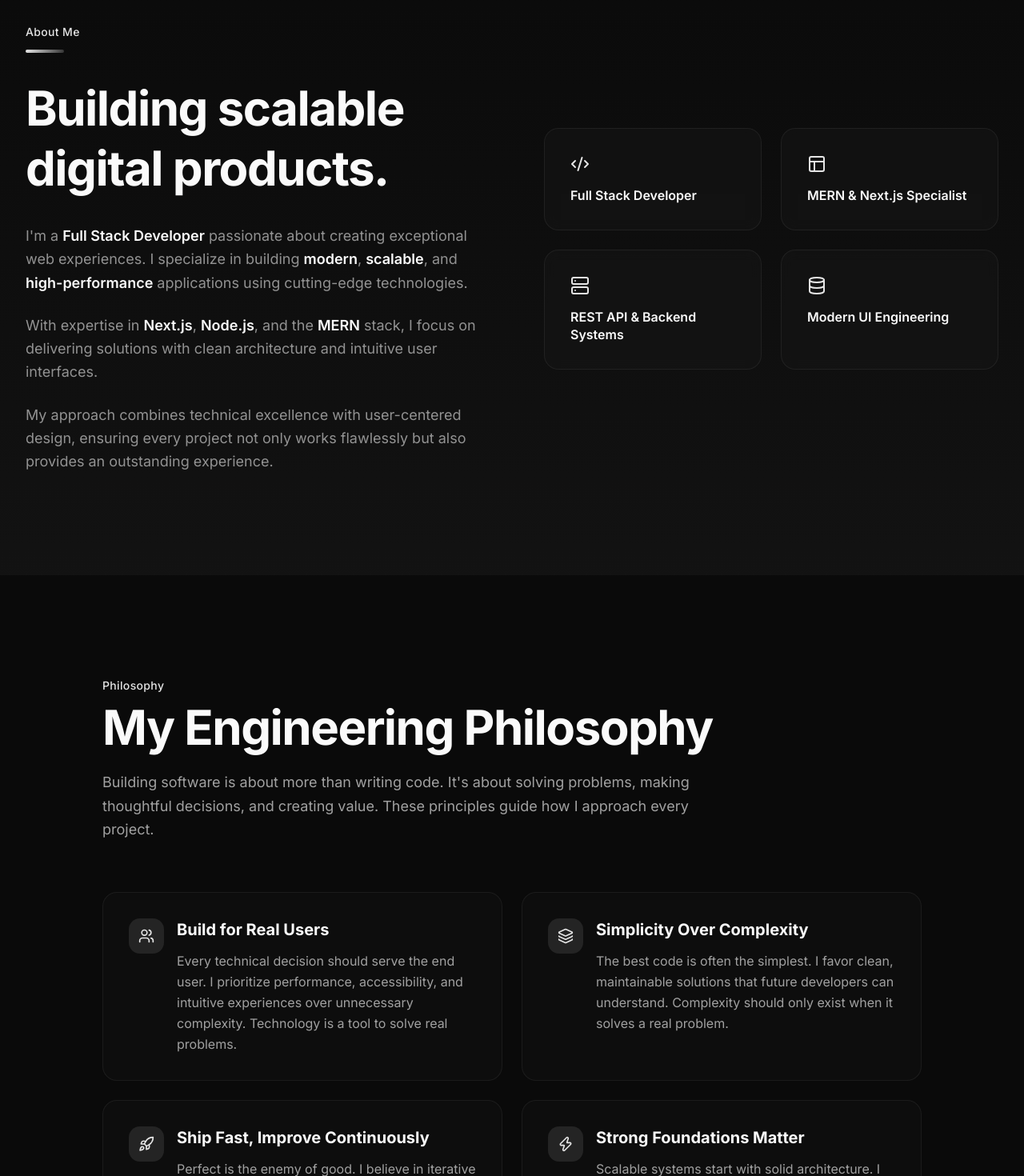
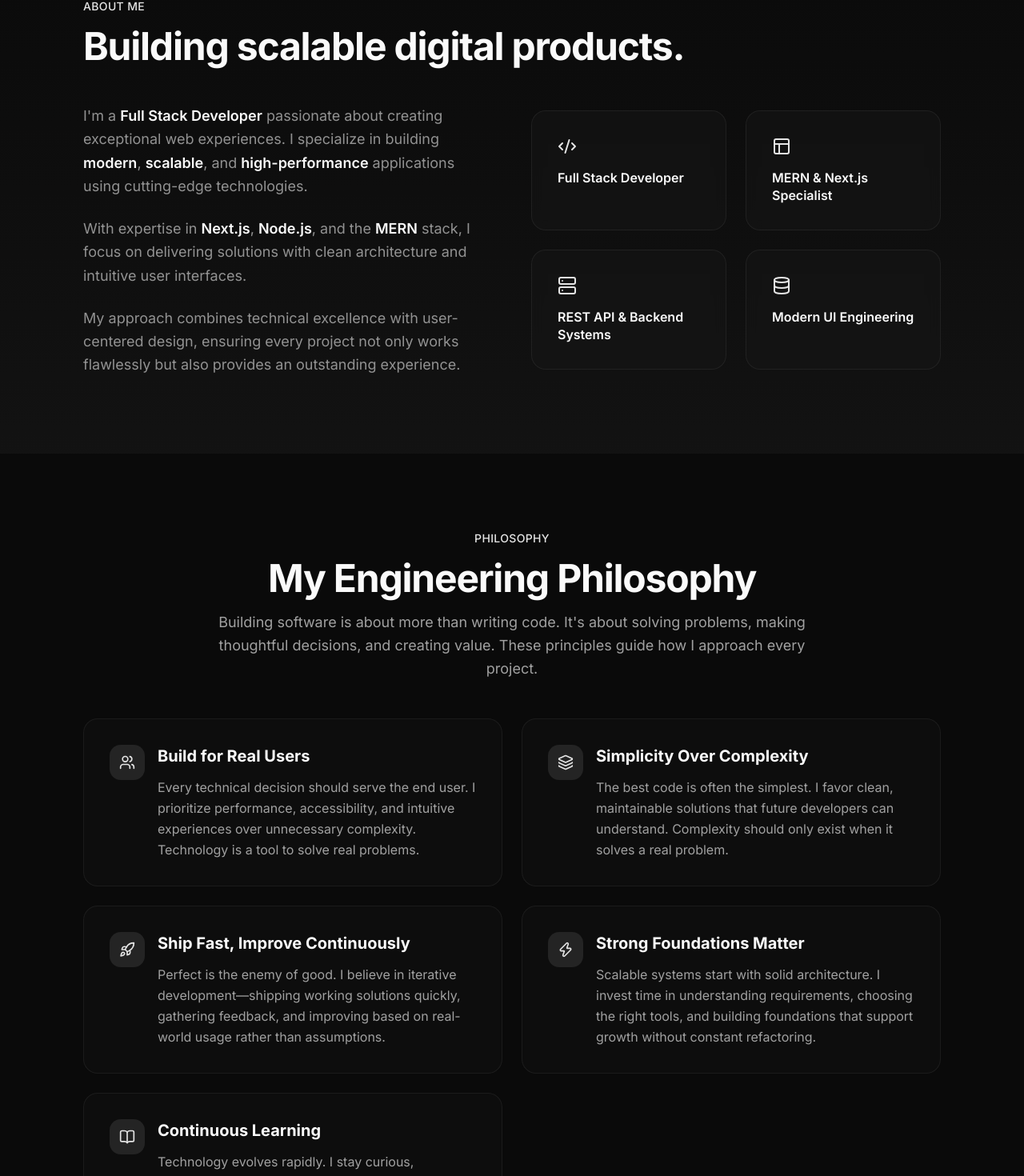
Before and after one commit to aashis06/Portfolio, a Next.js app: page / in a window 1280 px wide. Shown: the part 898-2368 px from the top of the page at 80% size. Built offline with nearby package versions, Linux system fonts and the light colour scheme.

Commit message:
adjusted nav bar and all the sections to be similar with proper margin

```diff
--- a/components/layout/container.tsx
+++ b/components/layout/container.tsx
@@ -7,7 +7,7 @@ interface ContainerProps {
 
 export function Container({ children, className }: ContainerProps) {
   return (
-    <div className={cn("mx-auto w-full max-w-7xl px-6 lg:px-8", className)}>
+    <div className={cn("mx-auto w-full max-w-6xl px-6 md:px-8 lg:px-10", className)}>
       {children}
     </div>
   );
--- a/components/layout/footer.tsx
+++ b/components/layout/footer.tsx
@@ -1,12 +1,168 @@
+"use client";
+
+import { motion } from "framer-motion";
 import { Container } from "@/components/layout/container";
+import { ArrowUp, Mail, GitBranch, Link as LinkIcon } from "lucide-react";
+import Link from "next/link";
+
+const navigationLinks = [
+  { name: "About", href: "#about" },
+  { name: "Skills", href: "#skills" },
+  { name: "Projects", href: "#projects" },
+  { name: "Experience", href: "#experience" },
+  { name: "Contact", href: "#contact" },
+];
+
+const techStack = [
+  "Next.js",
+  "React",
+  "Node.js",
+  "MongoDB",
+  "PostgreSQL",
+];
+
+const socialLinks = [
+  {
+    name: "GitHub",
+    href: "https://github.com/aashis06",
+    icon: GitBranch,
+  },
+  {
+    name: "LinkedIn",
+    href: "https://linkedin.com/in/ashis-acharya-1499a12a2",
+    icon: LinkIcon,
+  },
+  {
+    name: "Email",
+    href: "mailto:aashisacharya60@gmail.com",
+    icon: Mail,
+  },
+];
 
 export function Footer() {
+  const scrollToTop = () => {
+    window.scrollTo({ top: 0, behavior: "smooth" });
+  };
+
+  const handleNavClick = (e: React.MouseEvent<HTMLAnchorElement>, href: string) => {
+    e.preventDefault();
+    const element = document.querySelector(href);
+    if (element) {
+      element.scrollIntoView({ behavior: "smooth" });
+    }
+  };
+
   return (
-    <footer className="border-t py-12">
+    <footer className="border-t border-border/40 bg-gradient-to-b from-background to-muted/30">
       <Container>
-        <p className="text-center text-sm text-muted-foreground">
-          © {new Date().getFullYear()} All rights reserved.
-        </p>
+        <motion.div
+          initial={{ opacity: 0, y: 20 }}
+          whileInView={{ opacity: 1, y: 0 }}
+          viewport={{ once: true }}
+          transition={{ duration: 0.5 }}
+          className="py-16"
+        >
+          {/* Main Footer Content */}
+          <div className="grid grid-cols-1 md:grid-cols-2 lg:grid-cols-4 gap-12 mb-12">
+            {/* Column 1 - Brand */}
+            <div className="space-y-4">
+              <div>
+                <h3 className="text-xl font-bold mb-1">Ashis Acharya</h3>
+                <p className="text-sm text-primary font-medium">
+                  Full Stack Developer
+                </p>
+              </div>
+              <p className="text-sm text-muted-foreground leading-relaxed">
+                Building modern web applications with clean code, scalable
+                architecture, and exceptional user experiences.
+              </p>
+            </div>
+
+            {/* Column 2 - Navigation */}
+            <div>
+              <h4 className="text-sm font-semibold uppercase tracking-wide mb-4">
+                Navigation
+              </h4>
+              <ul className="space-y-3">
+                {navigationLinks.map((link) => (
+                  <li key={link.name}>
+                    <a
+                      href={link.href}
+                      onClick={(e) => handleNavClick(e, link.href)}
+                      className="text-sm text-muted-foreground hover:text-primary transition-colors"
+                    >
+                      {link.name}
+                    </a>
+                  </li>
+                ))}
+              </ul>
+            </div>
+
+            {/* Column 3 - Tech Stack */}
+            <div>
+              <h4 className="text-sm font-semibold uppercase tracking-wide mb-4">
+                Tech Stack
+              </h4>
+              <ul className="space-y-3">
+                {techStack.map((tech) => (
+                  <li
+                    key={tech}
+                    className="text-sm text-muted-foreground flex items-center gap-2"
+                  >
+                    <span className="w-1.5 h-1.5 rounded-full bg-primary" />
+                    {tech}
+                  </li>
+                ))}
+              </ul>
+            </div>
+
+            {/* Column 4 - Social Links */}
+            <div>
+              <h4 className="text-sm font-semibold uppercase tracking-wide mb-4">
+                Connect
+              </h4>
+              <ul className="space-y-3">
+                {socialLinks.map((link) => (
+                  <li key={link.name}>
+                    <a
+                      href={link.href}
+                      target={link.href.startsWith("http") ? "_blank" : undefined}
+                      rel={link.href.startsWith("http") ? "noopener noreferrer" : undefined}
+                      className="text-sm text-muted-foreground hover:text-primary transition-colors flex items-center gap-2 group"
+                    >
+                      <link.icon className="w-4 h-4 group-hover:scale-110 transition-transform" />
+                      {link.name}
+                    </a>
+                  </li>
+                ))}
+              </ul>
+            </div>
+          </div>
+
+          {/* Divider */}
+          <div className="border-t border-border/40 mb-8" />
+
+          {/* Bottom Section */}
+          <div className="flex flex-col md:flex-row items-center justify-between gap-4">
+            <div className="flex flex-col md:flex-row items-center gap-4 text-sm text-muted-foreground">
+              <p>© {new Date().getFullYear()} Ashis Acharya. All rights reserved.</p>
+              <span className="hidden md:block">•</span>
+              <p>Built with Next.js & Tailwind CSS</p>
+            </div>
+
+            {/* Back to Top Button */}
+            <button
+              onClick={scrollToTop}
+              className="group flex items-center gap-2 px-4 py-2 rounded-lg border border-border/60 bg-card/30 hover:bg-card/50 hover:border-primary/50 transition-all duration-300"
+              aria-label="Scroll to top"
+            >
+              <span className="text-sm text-muted-foreground group-hover:text-primary transition-colors">
+                Back to Top
+              </span>
+              <ArrowUp className="w-4 h-4 text-muted-foreground group-hover:text-primary group-hover:-translate-y-1 transition-all" />
+            </button>
+          </div>
+        </motion.div>
       </Container>
     </footer>
   );
--- /dev/null
+++ b/components/layout/section-container.tsx
@@ -0,0 +1,17 @@
+import { cn } from "@/lib/utils";
+
+interface SectionContainerProps {
+  children: React.ReactNode;
+  className?: string;
+  id?: string;
+}
+
+export function SectionContainer({ children, className, id }: SectionContainerProps) {
+  return (
+    <section id={id} className={cn("py-24 md:py-24", className)}>
+      <div className="max-w-6xl mx-auto px-6 md:px-8 lg:px-10">
+        {children}
+      </div>
+    </section>
+  );
+}
--- /dev/null
+++ b/components/layout/section-header.tsx
@@ -0,0 +1,41 @@
+import { cn } from "@/lib/utils";
+
+interface SectionHeaderProps {
+  label?: string;
+  title: string;
+  subtitle?: string;
+  align?: "center" | "left";
+  className?: string;
+}
+
+export function SectionHeader({
+  label,
+  title,
+  subtitle,
+  align = "center",
+  className,
+}: SectionHeaderProps) {
+  return (
+    <div
+      className={cn(
+        "mb-12 space-y-4",
+        align === "center" ? "text-center mx-auto max-w-3xl" : "text-left",
+        className
+      )}
+    >
+      {label && (
+        <p className="text-sm font-medium text-primary tracking-wide uppercase">
+          {label}
+        </p>
+      )}
+      <h2 className="text-4xl md:text-5xl font-bold tracking-tight">
+        {title}
+      </h2>
+      {subtitle && (
+        <p className="text-lg text-muted-foreground leading-relaxed">
+          {subtitle}
+        </p>
+      )}
+    </div>
+  );
+}
--- a/components/sections/about.tsx
+++ b/components/sections/about.tsx
@@ -1,8 +1,9 @@
 "use client";
 
-import { Container } from "@/components/layout/container";
+import { motion } from "framer-motion";
+import { SectionContainer } from "@/components/layout/section-container";
+import { SectionHeader } from "@/components/layout/section-header";
 import { Code2, Database, Layout, Server } from "lucide-react";
-import { motion } from "framer-motion";
 
 const highlights = [
   {
@@ -25,39 +26,29 @@ const highlights = [
 
 export function About() {
   return (
-    <section id="about" className="relative py-24 md:py-32 bg-gradient-to-b from-background to-muted/30">
-      <Container>
-        <div className="grid lg:grid-cols-2 gap-12 lg:gap-20 items-center">
+    <SectionContainer id="about" className="bg-gradient-to-b from-background to-muted/30">
+      <SectionHeader
+        label="About Me"
+        title="Building scalable digital products."
+        align="left"
+      />
+
+      <div className="grid lg:grid-cols-2 gap-12 items-center">
         {/* Left Side - Content */}
-          <div className="space-y-8">
-            <div className="space-y-3">
-              <p className="text-sm font-medium text-primary tracking-wide">
-                About Me
-              </p>
-              <div className="h-1 w-12 bg-gradient-to-r from-primary to-primary/20 rounded-full" />
-            </div>
-
-            <h2 className="text-4xl md:text-5xl lg:text-6xl font-bold tracking-tight leading-tight">
-              Building scalable digital products.
-            </h2>
-
-            <div className="space-y-6 text-base md:text-lg text-muted-foreground/90 leading-relaxed max-w-xl">
-              <p>
+        <div className="space-y-6">
+          <p className="text-base md:text-lg text-muted-foreground/90 leading-relaxed">
             I'm a <span className="font-semibold text-foreground">Full Stack Developer</span> passionate about creating exceptional
             web experiences. I specialize in building <span className="font-semibold text-foreground">modern</span>, <span className="font-semibold text-foreground">scalable</span>, and{" "}
             <span className="font-semibold text-foreground">high-performance</span> applications using cutting-edge technologies.
           </p>
-              <p>
+          <p className="text-base md:text-lg text-muted-foreground/90 leading-relaxed">
             With expertise in <span className="font-semibold text-foreground">Next.js</span>, <span className="font-semibold text-foreground">Node.js</span>, and the <span className="font-semibold text-foreground">MERN</span> stack, I
-                focus on delivering solutions with clean
-                architecture and intuitive user interfaces.
+            focus on delivering solutions with clean architecture and intuitive user interfaces.
           </p>
-              <p>
-                My approach combines technical excellence with user-centered
-                design, ensuring every project not only works flawlessly but
+          <p className="text-base md:text-lg text-muted-foreground/90 leading-relaxed">
+            My approach combines technical excellence with user-centered design, ensuring every project not only works flawlessly but
             also provides an outstanding experience.
           </p>
-            </div>
         </div>
 
         {/* Right Side - Highlight Cards */}
@@ -79,7 +70,6 @@ export function About() {
           ))}
         </div>
       </div>
-      </Container>
-    </section>
+    </SectionContainer>
   );
 }
--- a/components/sections/tech-philosophy.tsx
+++ b/components/sections/tech-philosophy.tsx
@@ -1,7 +1,8 @@
 "use client";
 
 import { motion } from "framer-motion";
-import { Container } from "@/components/layout/container";
+import { SectionContainer } from "@/components/layout/section-container";
+import { SectionHeader } from "@/components/layout/section-header";
 import { Users, Zap, Layers, Rocket, BookOpen } from "lucide-react";
 
 const philosophyPrinciples = [
@@ -54,23 +55,12 @@ const item = {
 
 export function TechPhilosophy() {
   return (
-    <section className="py-24 md:py-32">
-      <Container>
-        <div className="max-w-5xl mx-auto">
-          {/* Section Header */}
-          <div className="mb-16">
-            <p className="text-sm font-medium text-primary tracking-wide mb-3">
-              Philosophy
-            </p>
-            <h2 className="text-4xl md:text-5xl lg:text-6xl font-bold tracking-tight mb-6">
-              My Engineering Philosophy
-            </h2>
-            <p className="text-lg text-muted-foreground leading-relaxed max-w-3xl">
-              Building software is about more than writing code. It's about solving
-              problems, making thoughtful decisions, and creating value. These
-              principles guide how I approach every project.
-            </p>
-          </div>
+    <SectionContainer>
+      <SectionHeader
+        label="Philosophy"
+        title="My Engineering Philosophy"
+        subtitle="Building software is about more than writing code. It's about solving problems, making thoughtful decisions, and creating value. These principles guide how I approach every project."
+      />
 
           {/* Philosophy Principles */}
           <motion.div
@@ -100,8 +90,6 @@ export function TechPhilosophy() {
               </motion.div>
             ))}
           </motion.div>
-        </div>
-      </Container>
-    </section>
+    </SectionContainer>
   );
 }
```
Also changed, not shown: components/layout/navbar.tsx (+18 -7 lines), components/sections/contact.tsx (+3 -5 lines), components/sections/hero.tsx (+4 -4 lines). Lines whose indentation alone changed are shown as unchanged.
